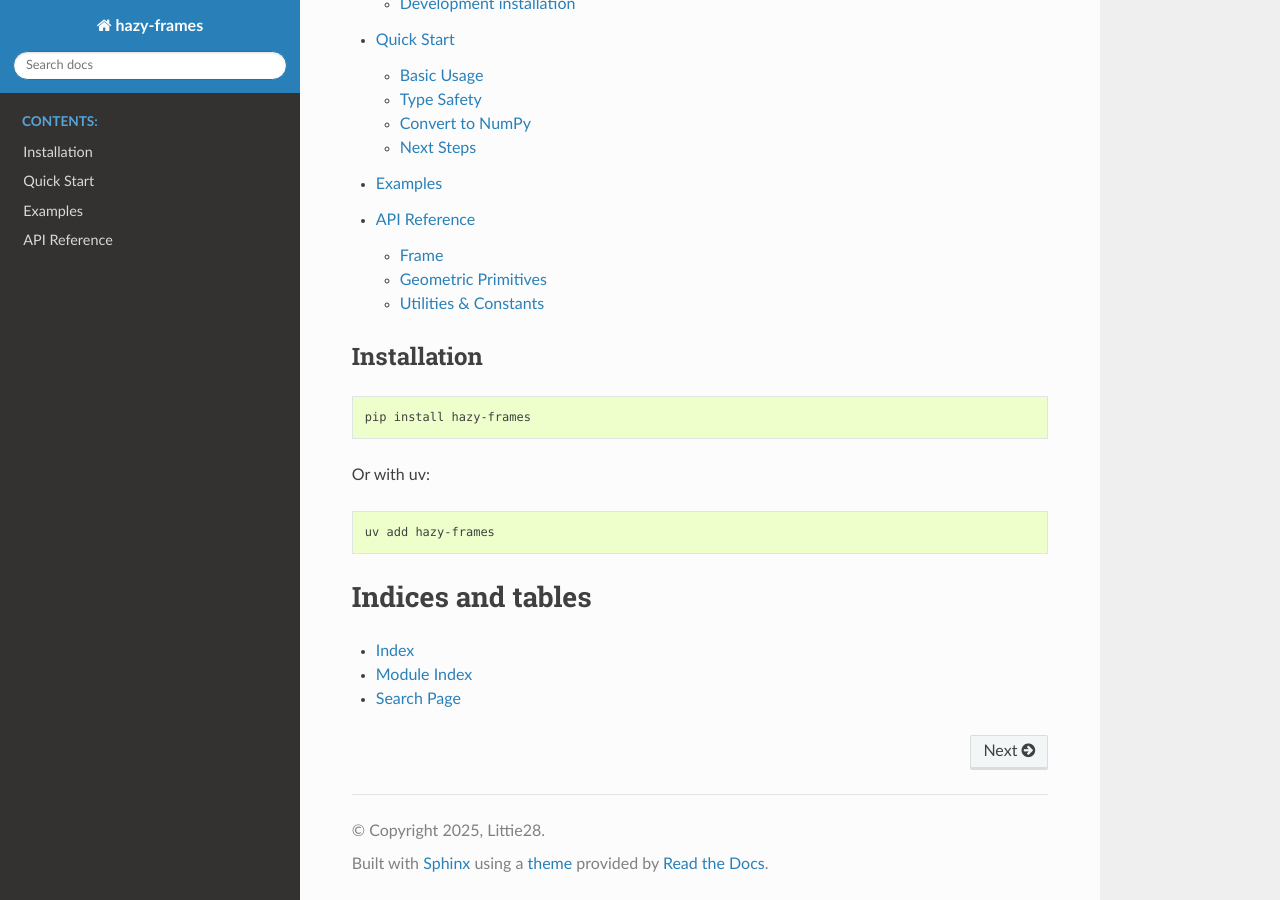
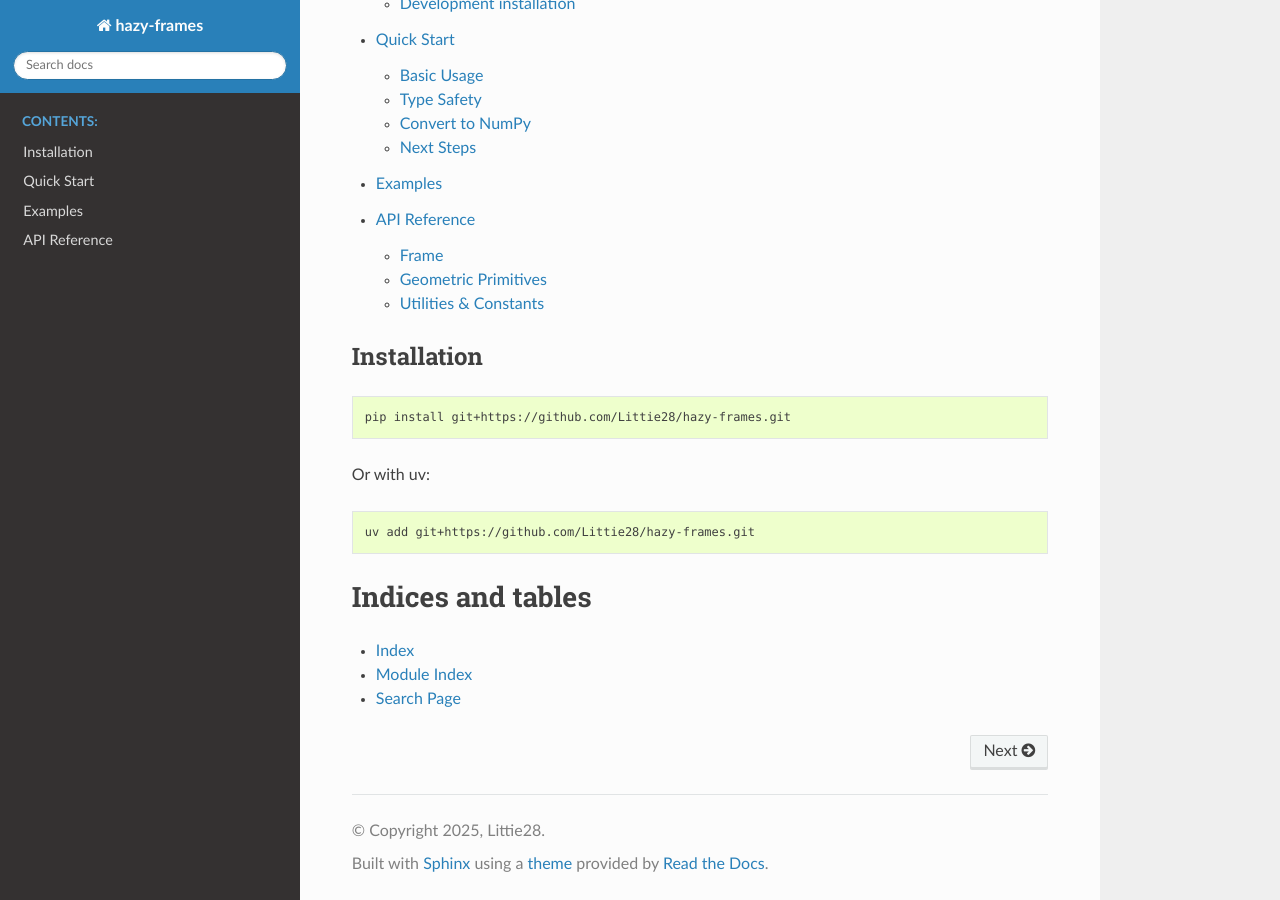
Before and after one commit to Littie28/hazy-frames, a Sphinx documentation site: the page built from docs/index.rst, in a window 1280 px wide and 900 px high, scrolled down 1001 px. Built offline with Sphinx 7.4.7 and the Read the Docs theme 3.1.0, drawn with Linux system fonts in a browser that asks for light colours; pages that are not in the unit, such as notebooks, are missing from menus.

Commit message:
fix(docs): fix installation instruction in rtd index page

```diff
--- a/docs/index.rst
+++ b/docs/index.rst
@@ -45,13 +45,13 @@
 
 .. code-block:: bash
 
-   pip install hazy-frames
+   pip install git+https://github.com/Littie28/hazy-frames.git
 
 Or with uv:
 
 .. code-block:: bash
 
-   uv add hazy-frames
+   uv add git+https://github.com/Littie28/hazy-frames.git
 
 Indices and tables
 ==================
```
